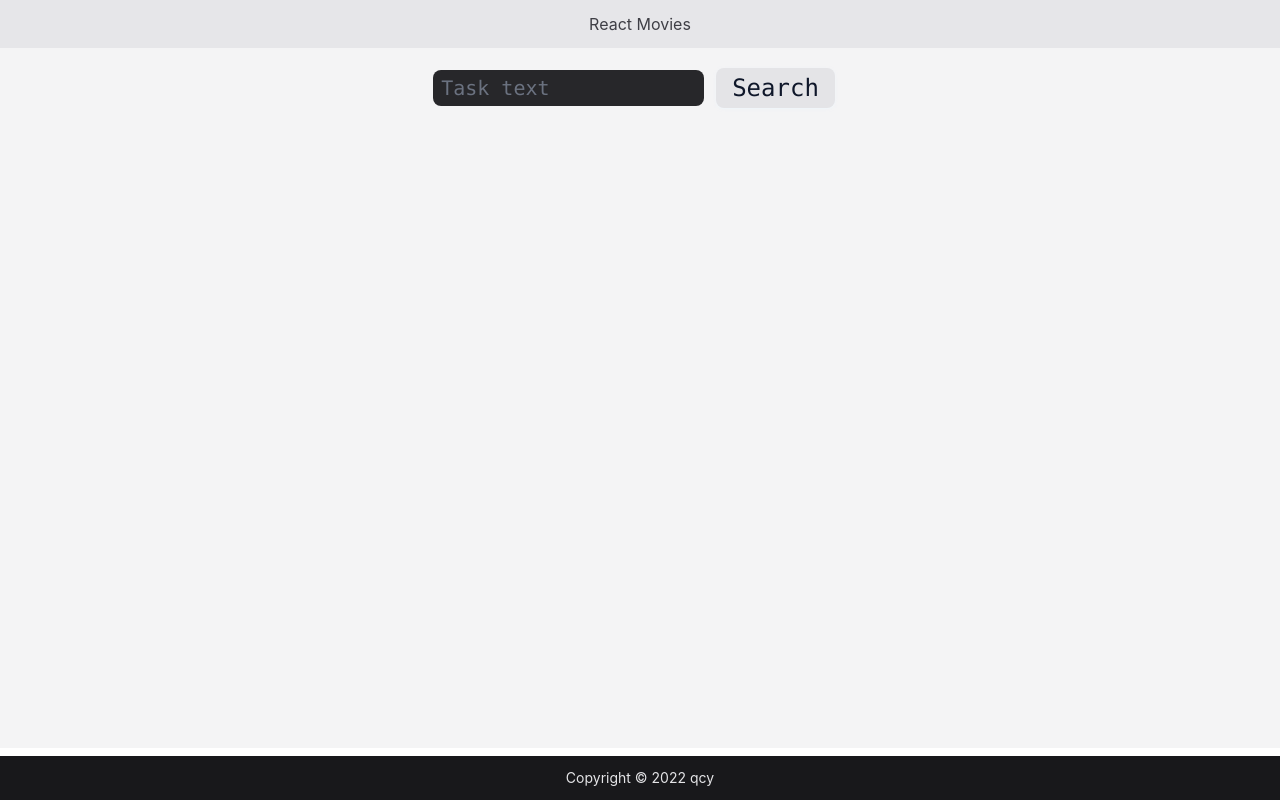
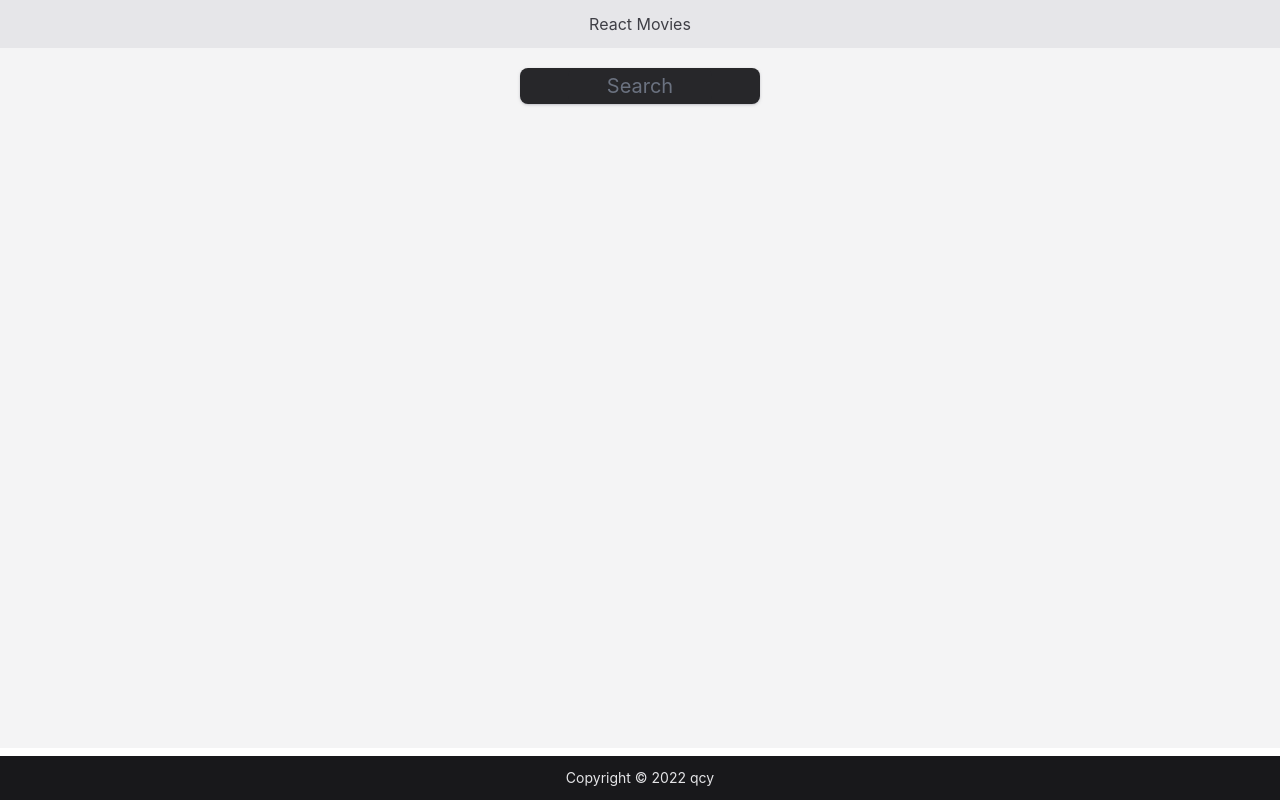
Before and after one commit to qcyGH/study-react, a React (Create React App) app in the folder react-movie/: page / in a window 1280 px wide. Built offline with nearby package versions, Linux system fonts and the light colour scheme.

Commit message:
Made search more pretty and comfortable
Change styles and jsx for search. Added search by pressing Enter. If nothing found will show notification

```diff
--- a/react-movie/src/App.jsx
+++ b/react-movie/src/App.jsx
@@ -7,6 +7,7 @@ class App extends React.Component {
         this.state = {
             movieList: [],
             movieName: '',
+            isMovieFound: true,
         }
     }
 
@@ -14,38 +15,61 @@ class App extends React.Component {
         let apiKey = '328a7cff'
         let url = `http://www.omdbapi.com/?apikey=${apiKey}&s=${this.state.movieName}`
 
+        if (this.state.movieName !== '') {
             fetch(url)
                 .then((response) => {
                     return response.json()
                 })
                 .then((data) => {
+                    if (data.Search !== undefined) {
                         this.setState({movieList: data.Search})
+                        this.setState({isMovieFound: true})
+                    } else {
+                        this.setState({movieList: []})
+                        this.setState({isMovieFound: false})
+                    }
                 })
+        }
     }
 
     handleChange = (e) => {
-        this.setState({[e.target.name]: e.target.value}) // використовуємо [e.target.name], щоб динамічно пов'язувати input з state, та не писати для кожного input свою функцію
+        this.setState({[e.target.name]: e.target.value})
     }
+
+    keyPress = (e) => {
+        if (e.code === 'Enter') {
+            this.fetchMovies()
+        }
+    }
+
 
     render() {
         return (
             <section className='movie-app bg-zinc-100 py-5 px-10'>
                 <div className='flex items-center justify-center'>
+                    <label className='relative w-4/5 lg:w-1/5 h-[36px] flex items-center justify-center divide-x divide-zinc-600 bg-zinc-800 rounded-lg shadow shadow-zinc-400/50 transition-all duration-200 ease-in focus-within:w-full lg:focus-within:w-3/5'>
                         <input
-                        className='font-mono text-xl text-zinc-50 bg-zinc-800 rounded-lg border-none py-1 px-2 focus-visible:outline focus-visible:outline-sky-500 focus:outline-4 focus:border-none focus:shadow-none focus:ring-0 focus:outline-offset-0'
+                            className='peer absolute left-1/2 w-full lg:w-3/5 translate-x-[-50%] text-center text-xl text-zinc-50 bg-zinc-800 rounded-lg border-none py-1 px-2 focus:border-none focus:shadow-none focus:ring-0'
                             onChange={e => this.handleChange(e)}
+                            onKeyDown={e => this.keyPress(e)}
                             type='text'
                             name='movieName'
-                        placeholder='Task text'
+                            placeholder='Search'
                             value={this.movieName}
                         />
                         <button
                             onClick={this.fetchMovies}
-                        className="font-mono text-2xl bg-zinc-200 text-slate-900 mx-3 py-1 px-4 rounded-lg hover:rounded-xl shadow shadow-sky-50/50 transition-all duration-150 ease-in hover:shadow-sky-50/80 hover:bg-sky-200 active:shadow-none focus-visible:outline focus-visible:outline-sky-500 outline-4 outline-offset-0"
+                            className="absolute right-0 invisible peer-focus-visible:visible text-slate-200 py-1 px-3"
                         >
-                        Search
+                            <svg xmlns="http://www.w3.org/2000/svg" fill="none" viewBox="0 0 24 24" strokeWidth={1.5} stroke="currentColor" className="w-6 h-6">
+                                <path strokeLinecap="round" strokeLinejoin="round" d="M21 21l-5.197-5.197m0 0A7.5 7.5 0 105.196 5.196a7.5 7.5 0 0010.607 10.607z" />
+                            </svg>
                         </button>
+                    </label>
                 </div>
+                { !this.state.isMovieFound &&
+                 <div className='text-2xl text-zinc-600 text-center mt-10'>No movies for your request 😒</div>
+                }
                 <List cards={this.state.movieList}></List>
             </section>
         )
```
Also changed, not shown: 1 other file (tests, documents, lock files or other folders). Lines whose indentation alone changed are shown as unchanged.
